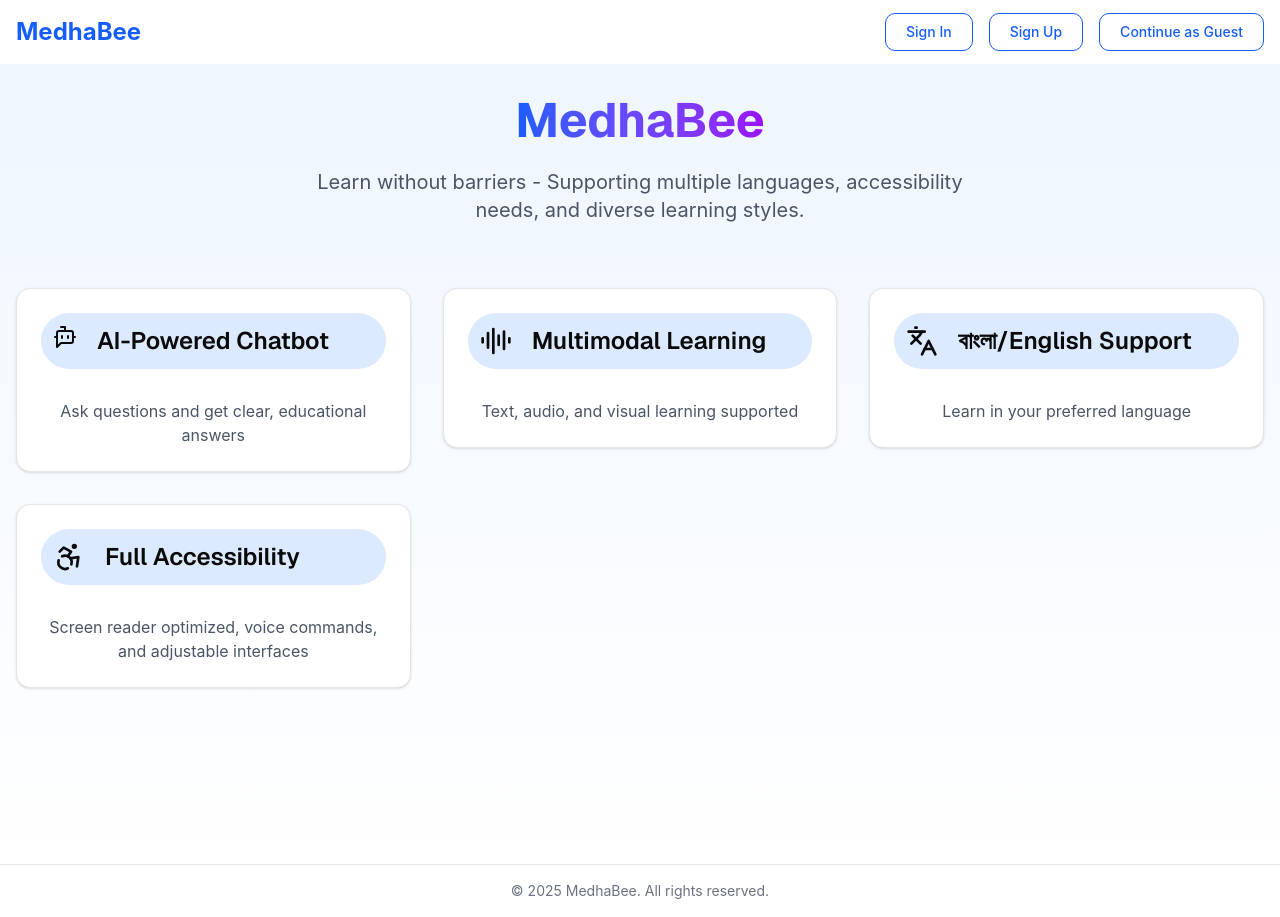
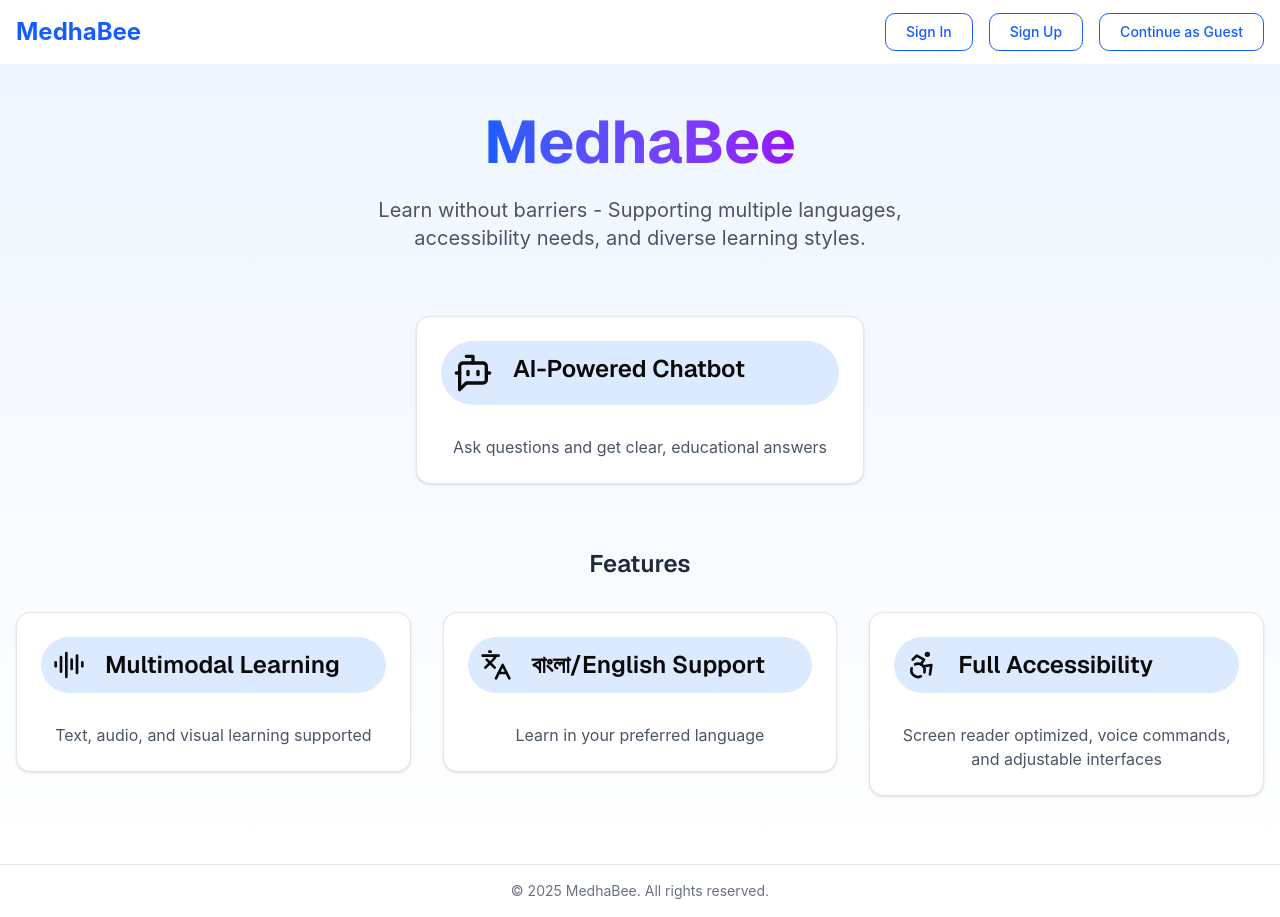
Before and after one commit to sejutiii/MedhaBee, a Next.js app in the folder frontend/: page / in a window 1280 px wide. Built offline with nearby package versions, Linux system fonts and the light colour scheme; no server answers.

Commit message:
Fixed the layout

```diff
--- a/frontend/src/components/HomeContent.tsx
+++ b/frontend/src/components/HomeContent.tsx
@@ -1,34 +1,50 @@
 "use client";
-import { Accessibility, AudioLines, BotMessageSquareIcon, Languages } from "lucide-react";
+import {
+  Accessibility,
+  AudioLines,
+  BotMessageSquareIcon,
+  Languages,
+} from "lucide-react";
 import FeatureCard from "@/components/ui/FeatureCard";
 import Link from "next/link";
 
 export default function HomeContent() {
   return (
     <div className="min-h-screen bg-gradient-to-b from-blue-50 to-white">
-      <main className="container px-4 py-8">
-        <div className="text-center space-y-6 mb-16">
-          <h1 className="text-5xl font-bold text-gray-900">
+      <main className="container mx-auto px-4 py-8 md:py-12">
+        {/* Hero Section */}
+        <div className="text-center space-y-6 mb-12 md:mb-16">
+          <h1 className="text-4xl md:text-5xl lg:text-6xl font-bold text-gray-900">
             <span className="bg-clip-text text-transparent bg-gradient-to-r from-blue-600 to-purple-600">
               MedhaBee
             </span>
           </h1>
-          <p className="text-xl text-gray-600 max-w-2xl mx-auto">
-            Learn without barriers - Supporting multiple languages, accessibility needs,
-            and diverse learning styles.
+          <p className="text-lg md:text-xl text-gray-600 max-w-2xl mx-auto px-4">
+            Learn without barriers - Supporting multiple languages,
+            accessibility needs, and diverse learning styles.
           </p>
         </div>
 
-        <div className="grid md:grid-cols-3 gap-8">
-          {/* Chatbot Section */}
-          <Link href="/chatbot">
+        {/* Main Chatbot Feature */}
+        <div className="max-w-md mx-auto mb-12 md:mb-16 transition-transform hover:scale-102">
+          <Link href="/chatbot" className="block">
             <FeatureCard
-          icon={<BotMessageSquareIcon />}
+              icon={<BotMessageSquareIcon size={40} />}
               title="AI-Powered Chatbot"
               description="Ask questions and get clear, educational answers"
+            />
+          </Link>
+        </div>
+
+        {/* Features Section */}
+        <section aria-labelledby="features-heading" className="mt-8 md:mt-12">
+          <h2
+            id="features-heading"
+            className="text-2xl font-semibold text-center text-gray-800 mb-8"
           >
-          </FeatureCard>
-          </Link>
+            Features
+          </h2>
+          <div className="grid grid-cols-1 sm:grid-cols-2 lg:grid-cols-3 gap-6 md:gap-8">
             <FeatureCard
               icon={<AudioLines size={32} />}
               title="Multimodal Learning"
@@ -45,7 +61,7 @@ export default function HomeContent() {
               description="Screen reader optimized, voice commands, and adjustable interfaces"
             />
           </div>
-
+        </section>
       </main>
     </div>
   );
```
Lines whose indentation alone changed are shown as unchanged.
